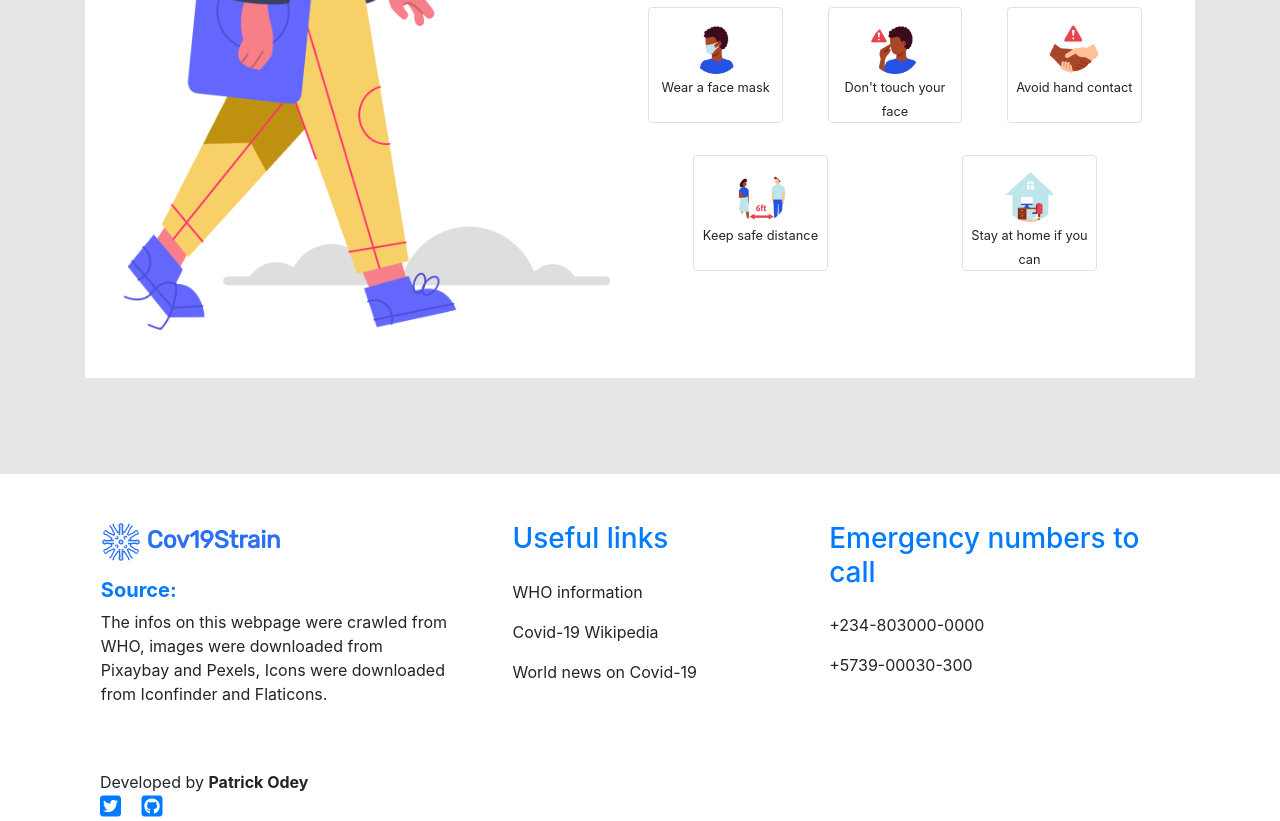
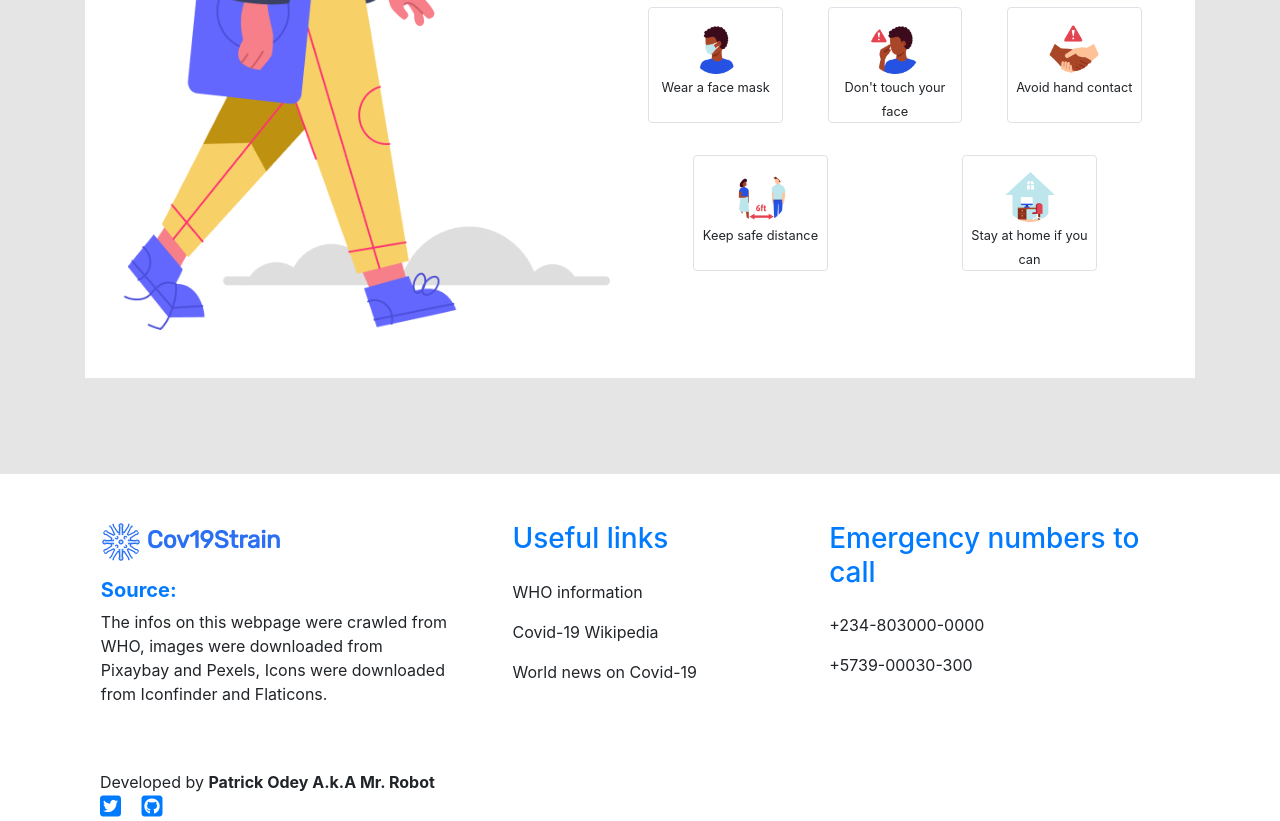
Before and after one commit to Patrickodey360coder/COVID-19-TRACKER, a plain HTML site: page index.html in a window 1280 px wide. Shown: the part 2324-3145 px from the top of the page. Drawn offline with nearby package versions, Linux system fonts and the light colour scheme; no server answers.

Commit message:
Initial commit 2021

```diff
--- a/index.html
+++ b/index.html
@@ -270,7 +270,7 @@
             </div>
             <div class="container">
                 <div class="row ">
-                    <div class="col-12">Developed by <span class="font-weight-bold">Patrick Odey</span></div>
+                    <div class="col-12">Developed by <span class="font-weight-bold">Patrick Odey A.k.A Mr. Robot</span></div>
                     <div class="col-12">
                         <a target="_blank" href="https://twitter.com/patrickodey_"><i class="fab fa-twitter-square mr-3"></i></a>
                         <a target="_blank" href="https://github.com/Patrickodey360coder"><i class="fab fa-github-square"></i></a>
```
